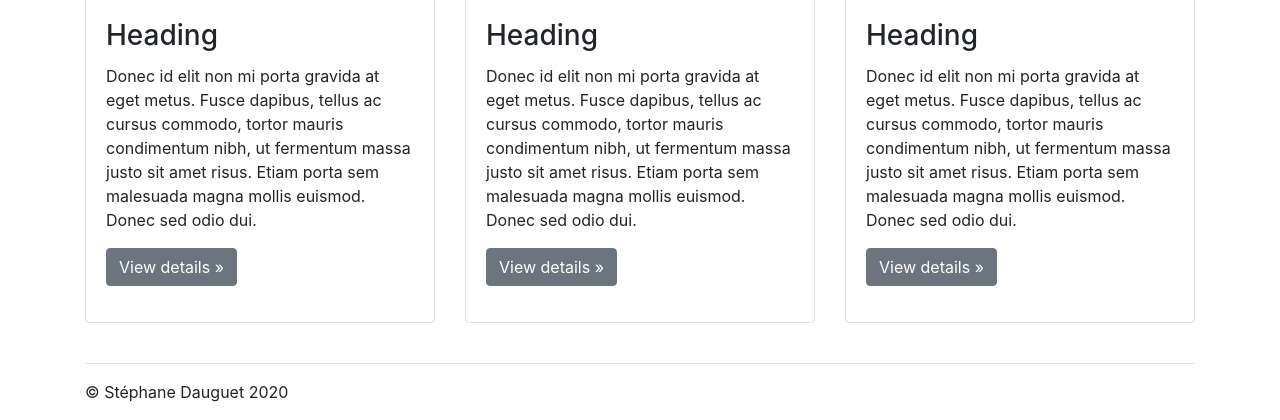
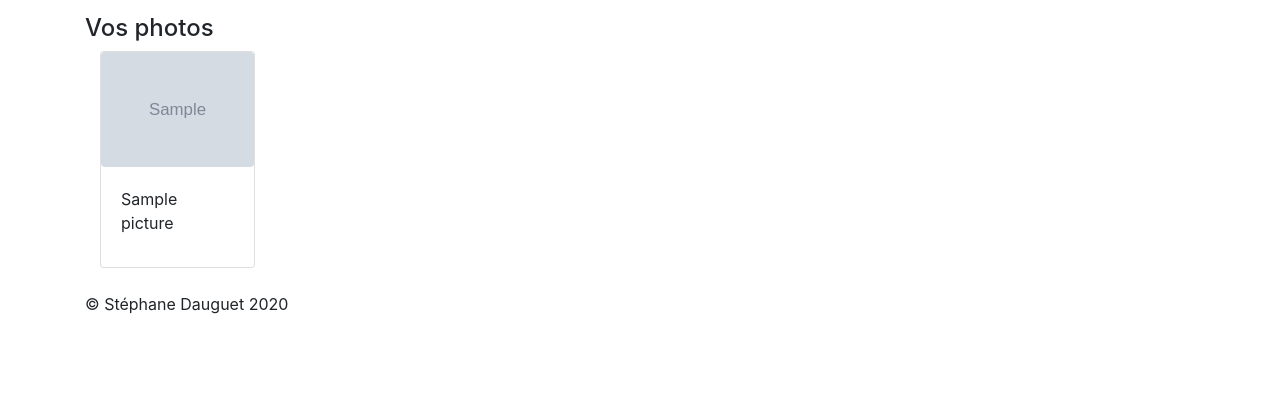
Before and after one commit to lemarak/OC_Photosite, a Django app: page / in a window 1280 px wide. Shown: the part 723-1143 px from the top of the page. After the commit the page ends 1037 px from the top, so only its background shows below. Run offline with Django 3.2, Linux system fonts and the light colour scheme; a user stored in the database is signed in; tables that the repository leaves empty hold one stand-in row (values such as "Sample post"); grey boxes marked "Sample" are stand-in pictures; parts of the project's set-up code (start-up, migrations or seed data) failed here and were passed over; some libraries are stand-ins or nearby versions.

Commit message:
first galleries

```diff
--- a/gallery/models.py
+++ b/gallery/models.py
@@ -55,6 +55,9 @@ class Picture(models.Model):
     def __str__(self):
         """String for representing the MyModelName object (in Admin site etc.)."""
         return "%s (%s)" % (self.title, self.file_name)
+
+    class Meta:
+        ordering = ['-upload_date']
 
 
 class Contest(models.Model):
--- a/gallery/templates/base.html
+++ b/gallery/templates/base.html
@@ -33,7 +33,7 @@
         <div class="collapse navbar-collapse" id="navbarsExampleDefault">
             <ul class="navbar-nav mr-auto">
                 <li class="nav-item">
-                    <a class="nav-link" href="#">Dernières photos</a>
+                    <a class="nav-link" href="{% url 'pictures_gallery' %}">Dernières photos</a>
                 </li>
                 <li class="nav-item">
                     <a class="nav-link  href="#" tabindex="-1" >Catégories</a>
@@ -58,7 +58,12 @@
                 {% if user.is_authenticated %}
                 <li class="nav-item">
                     <a class = "btn btn-outline-secondary my-2 my-sm-0" href="{% url 'image_upload' %}" role="button">Déposer photo</a>
+                </li>
+                <li>
                     <a class = "btn btn-outline-secondary my-2 my-sm-0" href="{% url 'logout' %}" role="button">Déconnexion</a>
+                </li>
+                <li class="nav-item">
+                    <a class = "btn btn-outline-secondary my-2 my-sm-0" href="{% url 'profile' user.id  %}" role="button">{{ user }}</a>
                 </li>
                 {% else %}
                 <li class="nav-item">
@@ -67,6 +72,7 @@
                 <li class="nav-item">
                     <a class = "btn btn-outline-secondary my-2 my-sm-0" href="{% url 'signup' %}" role="button">Inscription</a>
                 </li>
+
                 {% endif %}
             </ul>
         </div>
--- /dev/null
+++ b/gallery/templates/gallery/display_picture.html
@@ -0,0 +1,5 @@
+<div class="col-md-4">
+    {{ picture.title }}
+    <img src="{{ picture.file_name.url }}" class="img-responsive"
+        style="width: 100%; float: left; margin-right: 10px;" />
+</div>
--- a/gallery/templates/gallery/gallery.html
+++ /dev/null
@@ -1,29 +0,0 @@
-<div class="container">
-    <!-- Example row of columns -->
-    <div class="row">
-        {% for i in '012'|make_list %}
-        <div class="col-md-4">
-            <div class="card mb-4 box-shadow">
-                <div class="item">
-                    <a href="#">
-                        <img class="card-img-top rounded img-substitute mx-auto" alt="image test"
-                            src="#" data-holder-rendered="true">
-                    </a>
-                </div>
-                <div class="card-body">
-                    <h3 class="card-title">Heading</h3>
-                    <p class="card-text">Donec id elit non mi porta gravida at eget metus. Fusce dapibus, tellus ac
-                        cursus commodo, tortor
-                        mauris condimentum nibh, ut fermentum massa justo sit amet risus. Etiam porta sem malesuada
-                        magna
-                        mollis euismod. Donec sed odio dui. </p>
-                    <p><a class="btn btn-secondary" href="#" role="button">View details &raquo;</a></p>
-                </div>
-            </div>
-        </div>
-       {% endfor %}
-    </div>
-
-    <hr>
-
-</div> <!-- /container -->
--- a/gallery/templates/home.html
+++ b/gallery/templates/home.html
@@ -14,7 +14,7 @@
   <div class="jumbotron">
     <div class="container">
       <h3 class="display-4">Bienvenue {% if user.is_authenticated %}
-        {{ user.username }} {% endif %} sur PhotoSite !  Ici vous pouvez...</h3>
+        {{ user.username }} {% endif %} sur PhotoSite ! Ici vous pouvez...</h3>
       <h4>Visualiser les photos déposées par les membres</h4>
       <h4>Proposer une critique constructive</h4>
       <h4>Participer et voter à des concours</h4>
@@ -28,7 +28,22 @@
     </div>
   </div>
 
-{% include 'gallery/gallery.html' %}
+
+  <div class="container">
+    <h4>Les dernières photos</h4>
+    {% with last_pictures as pictures %}
+    {% include 'little_gallery.html' %}
+    {% endwith %}
+  </div>
+
+  {% if user.is_authenticated %}
+  <div class="container">
+    <h4>Vos photos</h4>
+    {% with user_pictures as pictures %}
+    {% include 'little_gallery.html' %}
+    {% endwith %}
+  </div>
+  {% endif %}
 
 </main>
 
--- /dev/null
+++ b/gallery/templates/little_gallery.html
@@ -0,0 +1,22 @@
+<div class="container">
+    <div class="row">
+        {% for picture in pictures %}
+        <div class="col-md-2">
+            <div class="card mb-4 box-shadow">
+                <div class="item">
+                    <a href="#">
+                        <img class="card-img-top rounded mx-auto picture-gallery" alt="photo" src="{{ picture.file_name.url }}"
+                            data-holder-rendered="true">
+                        <!-- <img src="#" class="img-responsive"
+                            style="width: 100%; float: left; margin-right: 10px;" /> -->
+                    </a>
+                </div>
+                <div class="card-body">
+                    <p class="card-title">{{ picture.title }}</p>
+                </div>
+            </div>
+        </div>
+        {% endfor %}
+    </div>
+
+</div> <!-- /container -->
--- a/gallery/urls.py
+++ b/gallery/urls.py
@@ -1,10 +1,14 @@
 from django.urls import path
 from django.views.generic.base import TemplateView
-from .views import picture_upload_view, upload_success
+from django.views.generic import RedirectView
+
+from .views import home_view, picture_upload_view, upload_success, GalleryListView
 
 
 urlpatterns = [
-    path('', TemplateView.as_view(template_name='home.html'), name='home'),
+    path('', home_view, name='home'),
     path('image-upload', picture_upload_view, name = 'image_upload'),
     path('upload-success', upload_success, name = 'upload_success'),
+    path('pictures-gallery', GalleryListView.as_view(), name = 'pictures_gallery'),
+    path('favicon.ico',RedirectView.as_view(url='/static/images/favicon.png')),
 ]
--- a/gallery/views.py
+++ b/gallery/views.py
@@ -1,8 +1,19 @@
 from django.shortcuts import render, redirect
 from django.http import HttpResponse
+from django.core.paginator import Paginator
+from django.views.generic import DetailView, ListView
 
 from .forms import PictureForm
+from .models import Picture, Category
 
+
+def home_view(request):
+    last_pictures = Picture.objects.all()[:6]
+    context = {'last_pictures': last_pictures}
+    if request.user.is_authenticated:
+        user_pictures = Picture.objects.filter(user=request.user)[:6]
+        context['user_pictures'] = user_pictures
+    return render(request, 'home.html', context)
 
 def picture_upload_view(request):
     """ view upload picture """
@@ -22,3 +33,22 @@ def picture_upload_view(request):
 
 def upload_success(request):
     return HttpResponse('Téléchargement réussi')
+
+
+def picture_display_view(request):
+    pass
+
+
+class GalleryListView(ListView):
+    """Display list pictures for a logged user.
+
+    **Context**
+        'pictures', get by Picture.objects.filter,
+    **Template:**
+        'products/favorites.html'
+    """
+
+    model = Picture
+    template_name = 'gallery/full_gallery.html'
+    context_object_name = 'pictures'
+    paginate_by = 6
--- a/static/css/gallery.css
+++ b/static/css/gallery.css
@@ -0,0 +1,6 @@
+.picture-gallery {
+    max-height: 200px;
+    height: auto;
+    width: auto;
+    display: block;
+}
--- a/users/templates/registration/profile.html
+++ b/users/templates/registration/profile.html
@@ -3,8 +3,7 @@
 {% load crispy_forms_tags %}
 
 {% block content %}
-
-<section class="page-section bg-secondary" id="login">
+<div class="jumbotron bg-secondary">
         <div class="container">
             <div class="row">
                 <div class="col-lg-8">
@@ -17,6 +16,6 @@
                 </div>
             </div>
         </div>
-</section>
+</div>
 
 {% endblock content %}
```
Also changed, not shown: gallery/templates/gallery.html (added, +28 -0 lines), gallery/templates/gallery/full_gallery.html (added, +15 -0 lines), gallery/templates/pagination.html (added, +17 -0 lines), static/images/favicon.png (added), 2 other files. Lines whose indentation alone changed are shown as unchanged.
